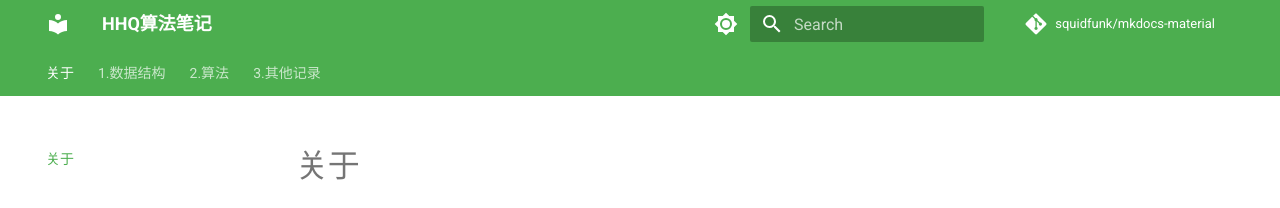
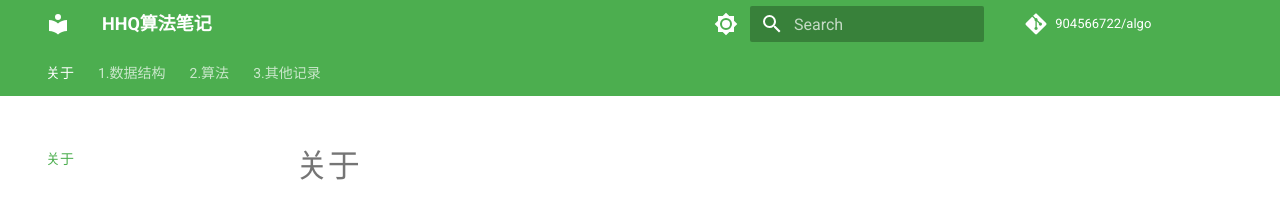
Before and after one commit to 904566722/algo, an MkDocs documentation site: the page built from docs/index.md, in a window 1280 px wide. Shown: the top 208 px of the page. Built offline with MkDocs 1.6.1 and Material for MkDocs 9.7.7, drawn with Linux system fonts in a browser that asks for light colours; comment, search, counter and statistics services are not loaded.

Commit message:
fix: w. repo

```diff
--- a/mkdocs.yml
+++ b/mkdocs.yml
@@ -38,8 +38,8 @@ theme:
 #  - Blog:
 #      - blog/index.md
 
-repo_url: https://github.com/squidfunk/mkdocs-material
-repo_name: squidfunk/mkdocs-material
+repo_url: https://github.com/904566722/algo
+repo_name: 904566722/algo
 
 plugins:
   - search:
```
